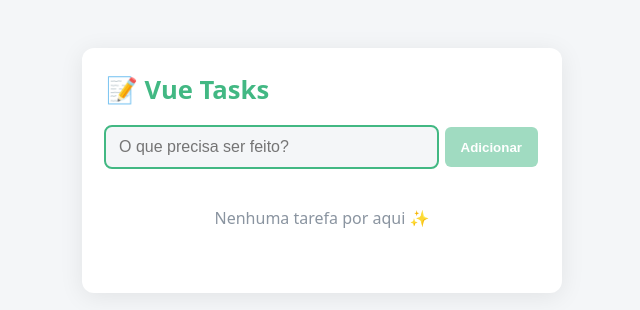
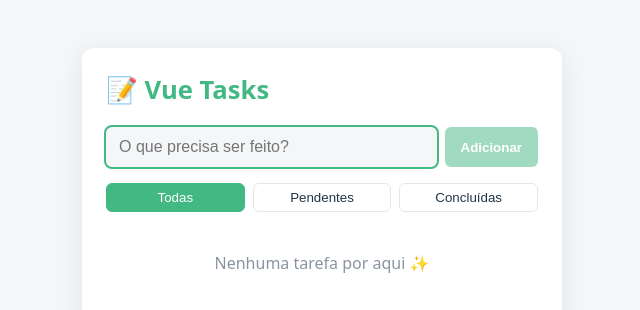
Before and after one commit to EduardoLovo/vue-tasks-estudo, a Vue app: page / in a window 1280 px wide. Shown: the top 310 px of the page, without its empty margins (318-958 px from the left). Built offline with nearby package versions, Linux system fonts and the light colour scheme.

Commit message:
feat: adiciona filtros e contador de pendentes com computed

```diff
--- a/src/App.vue
+++ b/src/App.vue
@@ -1,12 +1,31 @@
 <script setup>
-import { ref } from 'vue'
+import { ref, computed } from 'vue' // 🆕 computed
 import TaskForm from './components/TaskForm.vue'
 import TaskList from './components/TaskList.vue'
 
-// O App continua sendo o DONO dos dados
 const tasks = ref([])
 
-// Recebe o texto que veio do evento "add" do TaskForm
+// 🆕 Qual filtro está ativo: 'all' | 'pending' | 'done'
+const filter = ref('all')
+
+// 🆕 Opções dos botões. É uma constante comum (não muda, então não precisa de ref)
+const filters = [
+  { value: 'all', label: 'Todas' },
+  { value: 'pending', label: 'Pendentes' },
+  { value: 'done', label: 'Concluídas' },
+]
+
+// 🆕 A lista que aparece na tela depende de "tasks" E de "filter"
+const filteredTasks = computed(() => {
+  if (filter.value === 'pending') return tasks.value.filter((t) => !t.done)
+  if (filter.value === 'done') return tasks.value.filter((t) => t.done)
+  return tasks.value // 'all'
+})
+
+// 🆕 Contadores
+const pendingCount = computed(() => tasks.value.filter((t) => !t.done).length)
+const doneCount = computed(() => tasks.value.length - pendingCount.value) // computed pode usar outro computed!
+
 function addTask(title) {
   tasks.value.push({
     id: Date.now(),
@@ -15,21 +34,15 @@ function addTask(title) {
   })
 }
 
-// Inverte o "done" da tarefa com aquele id
 function toggleTask(id) {
-  // .find() devolve o PRIMEIRO item que satisfaz a condição (ou undefined)
   const task = tasks.value.find((t) => t.id === id)
-  if (task) task.done = !task.done // ! inverte: true → false, false → true
+  if (task) task.done = !task.done
 }
 
-// Remove a tarefa com aquele id
 function removeTask(id) {
-  // .filter() cria um NOVO array só com os itens que passam no teste.
-  // "Fique com todas as tarefas cujo id seja DIFERENTE deste"
   tasks.value = tasks.value.filter((t) => t.id !== id)
 }
 
-// Remove todas as tarefas concluídas
 function clearDone() {
   tasks.value = tasks.value.filter((t) => !t.done)
 }
@@ -39,17 +52,31 @@ function clearDone() {
   <main class="app">
     <h1>📝 Vue Tasks</h1>
 
-    <!-- @add escuta o evento que o TaskForm emite. O texto chega como parâmetro de addTask -->
     <TaskForm @add="addTask" />
 
-    <!-- :tasks passa a lista para o TaskList como PROP -->
-    <TaskList :tasks="tasks" @toggle="toggleTask" @remove="removeTask" />
+    <nav class="filters">
+      <!--
+        Um botão para cada filtro.
+        :class   → o botão do filtro atual ganha a classe "active"
+        @click   → dá para alterar um ref direto no template (sem .value!)
+      -->
+      <button
+        v-for="f in filters"
+        :key="f.value"
+        :class="{ active: filter === f.value }"
+        @click="filter = f.value"
+      >
+        {{ f.label }}
+      </button>
+    </nav>
+
+    <!-- 🆕 A lista agora recebe a versão FILTRADA -->
+    <TaskList :tasks="filteredTasks" @toggle="toggleTask" @remove="removeTask" />
 
     <footer v-if="tasks.length" class="footer">
-      <span>Total: {{ tasks.length }} {{ tasks.length === 1 ? 'tarefa' : 'tarefas' }}</span>
-      <button v-if="tasks.some((t) => t.done)" class="link" @click="clearDone">
-  Limpar concluídas
-      </button>
+      <!-- Template bem mais limpo: a lógica foi para os computed -->
+      <span>{{ pendingCount }} {{ pendingCount === 1 ? 'pendente' : 'pendentes' }}</span>
+      <button v-if="doneCount" class="link" @click="clearDone">Limpar concluídas</button>
     </footer>
   </main>
 </template>
@@ -85,4 +112,26 @@ h1 {
   cursor: pointer;
   text-decoration: underline;
 }
+
+.filters {
+  display: flex;
+  gap: 8px;
+  margin: 16px 0;
+}
+
+.filters button {
+  flex: 1; /* os 3 botões com a mesma largura */
+  padding: 6px;
+  border: 1px solid var(--border);
+  border-radius: 6px;
+  background: transparent;
+  color: var(--text);
+  cursor: pointer;
+}
+
+.filters button.active {
+  background: var(--primary);
+  border-color: var(--primary);
+  color: white;
+}
 </style>
```
